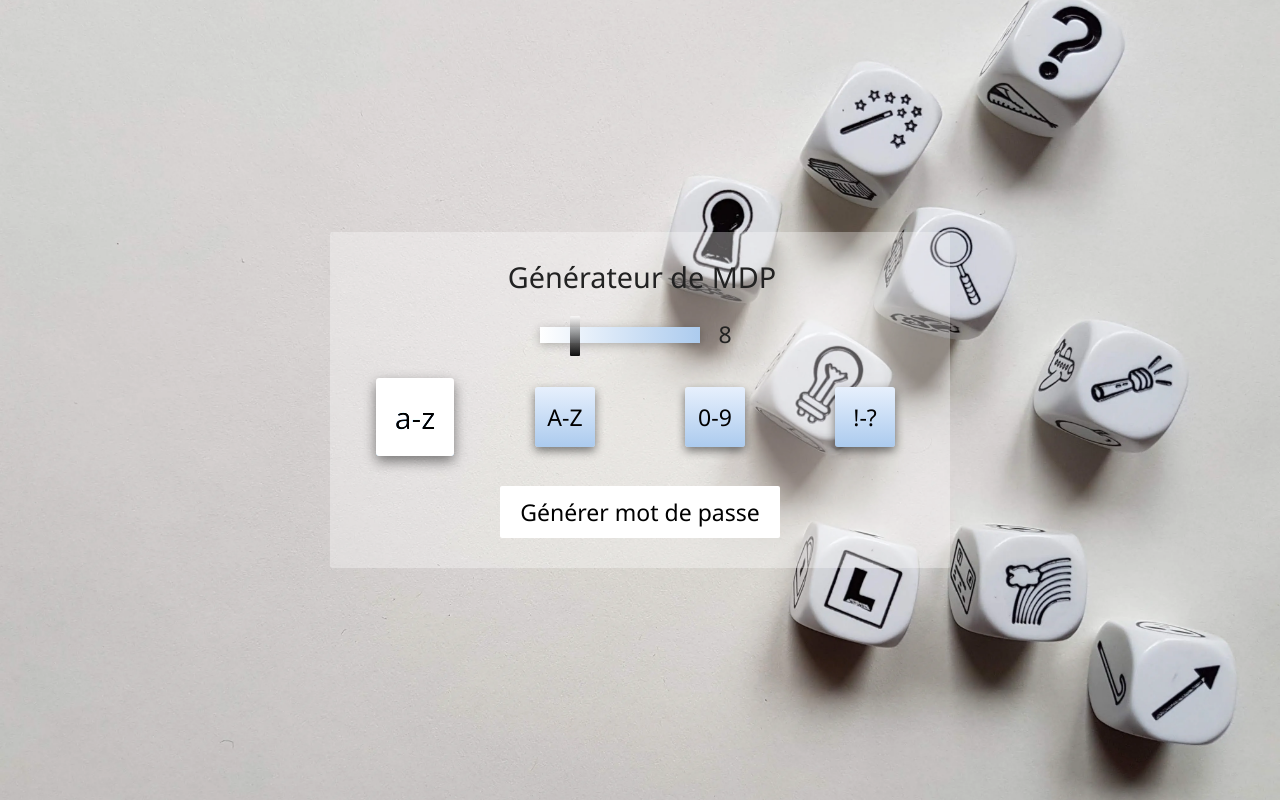
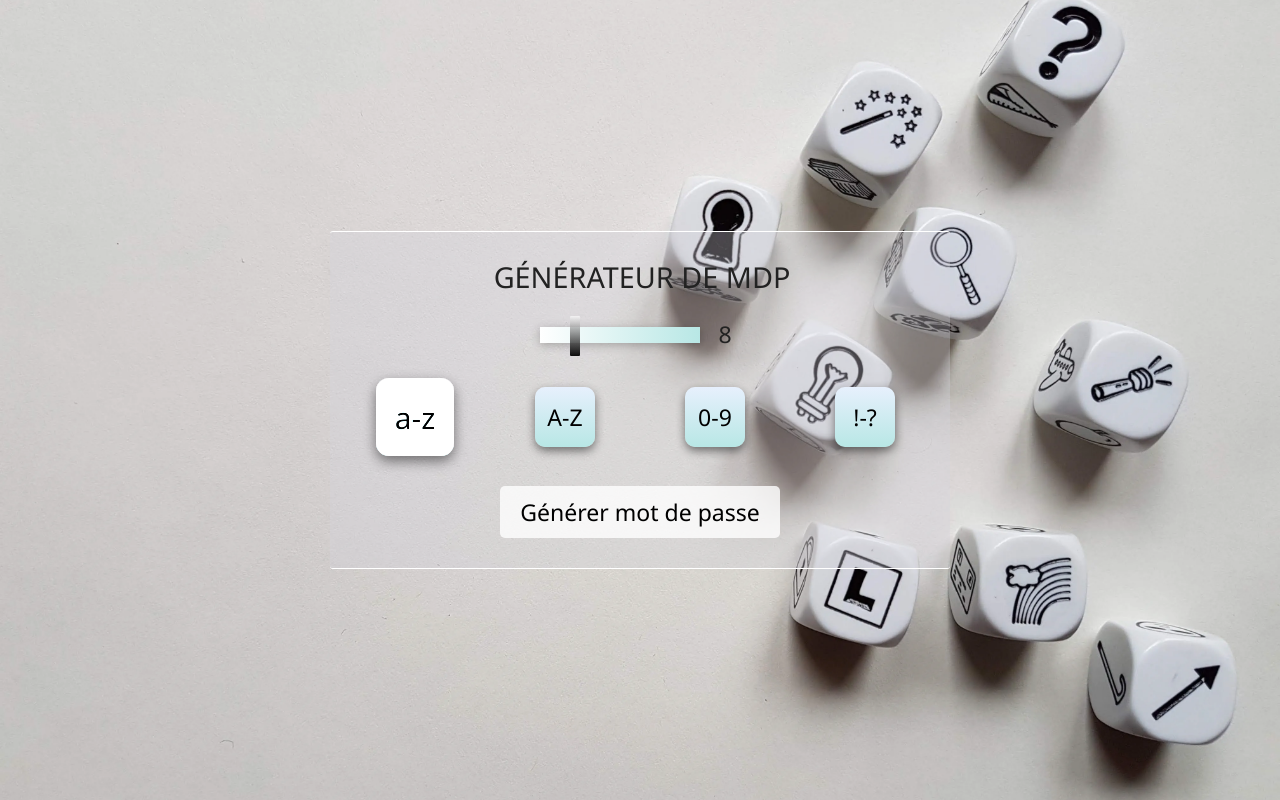
Before and after one commit to bno4/password, a plain HTML site: page index.html in a window 1280 px wide. Drawn offline with Linux system fonts and the light colour scheme.

Commit message:
bg update

```diff
--- a/style.css
+++ b/style.css
@@ -13,20 +13,22 @@ body {
   background: url(./bg.webp) center/cover;
 }
 .app {
-  background: rgba(255, 255, 255, 0.32);
+  background: rgba(210, 211, 220, 0.319);
   margin: 0 10px;
   padding: 24px 10px 10px;
-  border-radius: 2px;
+  border-radius: 3px;
   width: 90%;
   max-width: 600px;
+  border-top: 1px solid white;
+  border-bottom: 1px solid white;
   /* box-shadow: 1px 1px 1px 1.5px #00000065; */
 }
 #password-output {
   background: transparent;
-  border: none;
   font-size: 1.5rem;
   width: 100%;
   color: #222;
+  text-transform: uppercase;
 }
 .range-container {
   margin: 20px 0;
@@ -39,7 +41,7 @@ input[type="range"] {
   -webkit-appearance: none;
   appearance: none;
   width: 160px;
-  background-image: linear-gradient(to right, white 0%, #accbee 100%);
+  background-image: linear-gradient(to right, white 0%, #b8e7e5 100%);
 
   border-radius: 0px;
 }
@@ -91,28 +93,28 @@ input[type="checkbox"]:checked + label {
 }
 label {
   user-select: none;
-  background-image: linear-gradient(to top, #accbee 0%, #e7f0fd 100%);
+  background-image: linear-gradient(to top, #b8e7e5 0%, #e7f0fd 100%);
   height: 60px;
   width: 60px;
   display: grid;
   justify-items: center;
   align-items: center;
-  border-radius: 3px;
+  border-radius: 10px;
   box-shadow: 0 4px 10px rgba(0, 0, 0, 0.486);
   transition: 0.2s ease;
   cursor: pointer;
 }
 button {
   margin: 14px 0 20px;
-  background: white;
+  background: rgba(255, 255, 255, 0.8);
   padding: 10px 20px;
   transition: 0.2s;
   cursor: pointer;
   border: 0;
-  border-radius: 2px;
+  border-radius: 5px;
 }
 button:hover {
-  box-shadow: 0 5px 10px rgba(0, 0, 0, 0.32);
+  box-shadow: 0 2px 5px rgba(0, 0, 0, 0.32);
   transform: translateX(3px);
 }
 button:active {
```
